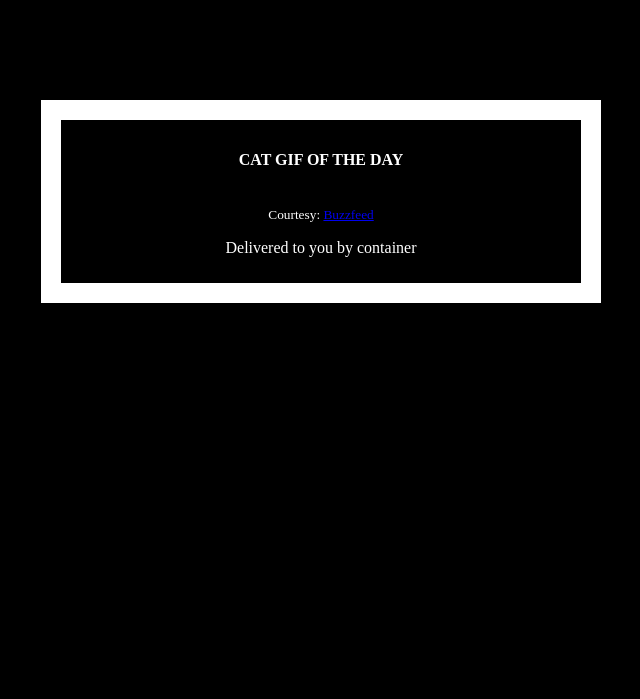
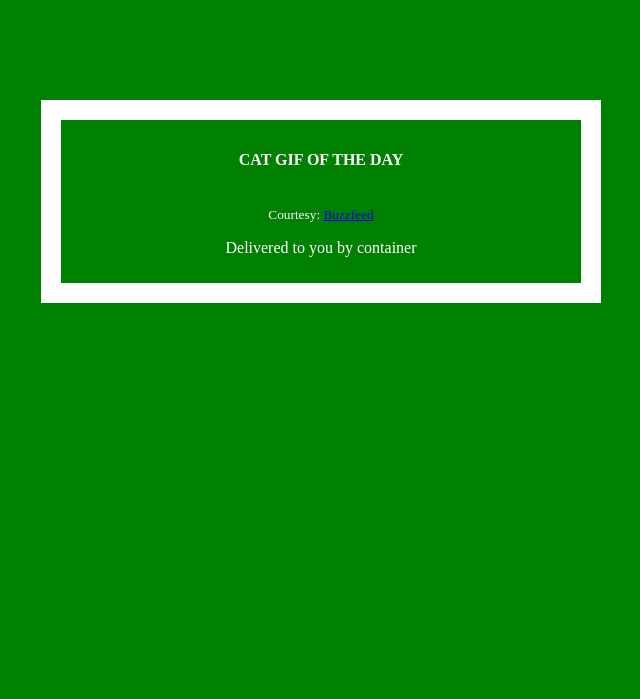
Before and after one commit to mikesir87/cats, a Flask app: template templates/index.html in a window 1280 px wide. Shown: the top 699 px of the page, without its empty margins (319-959 px from the left). Run offline with Flask 2, Linux system fonts and the light colour scheme; the template is opened without the code that fills it, so the values that code supplies are empty.

```diff
--- a/templates/index.html
+++ b/templates/index.html
@@ -2,7 +2,7 @@
   <head>
     <style type="text/css">
       body {
-        background: black;
+        background: green;
         color: white;
       }
       div.container {
```
Also changed, not shown: 3 other files.
